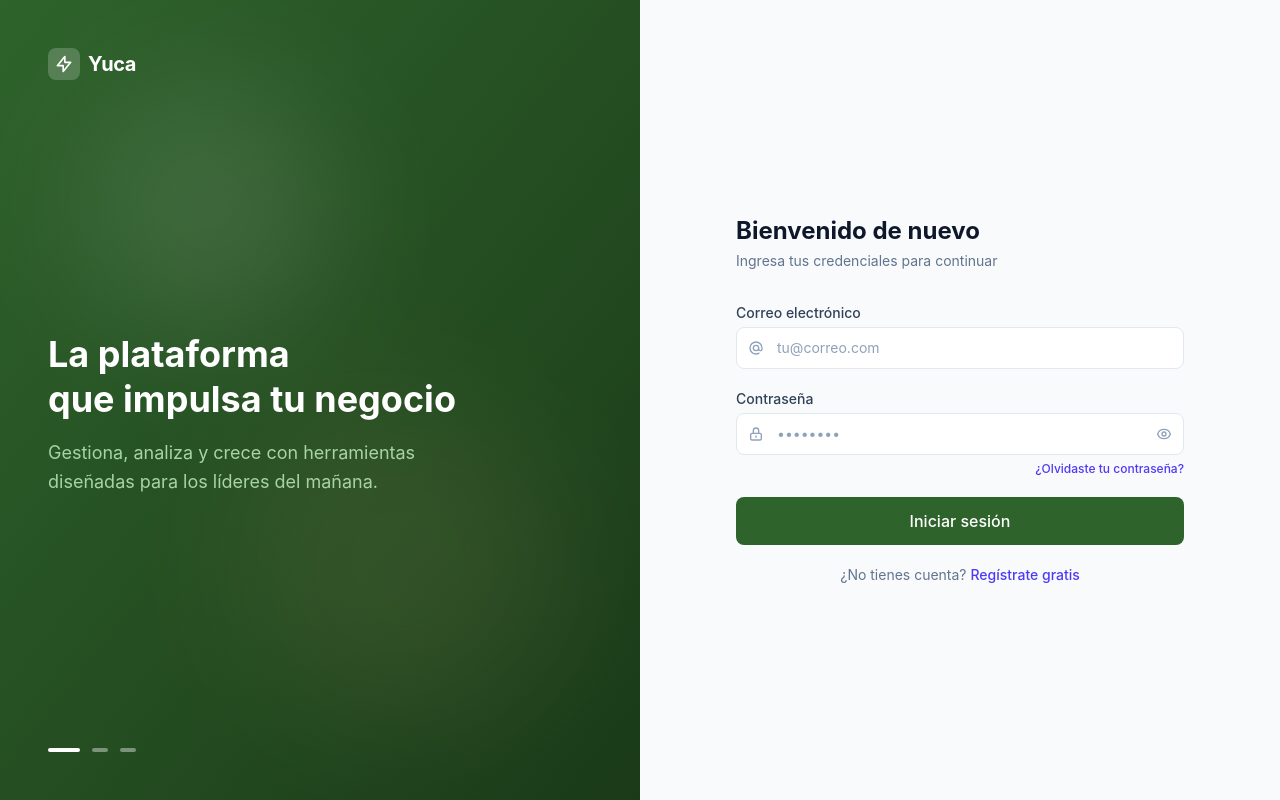
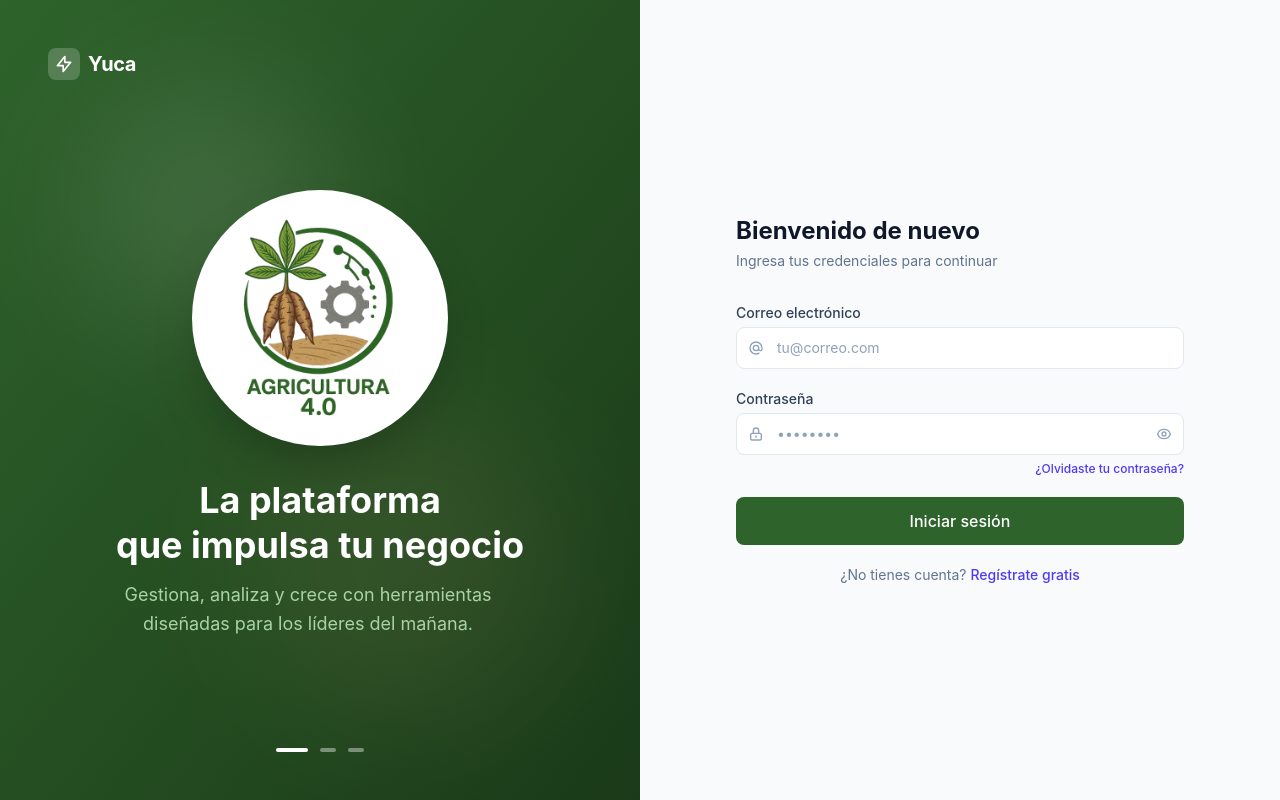
Before and after one commit to proyecto-yuca/yuca-frontend, a React (Vite) app: page /login in a window 1280 px wide. Built offline with nearby package versions, Linux system fonts and the light colour scheme; no server answers.

Commit message:
Add logo and enhance AuthLayout design
- Introduced a new logo image to the project.
- Updated AuthLayout component to include the logo in a circular container for improved visual appeal.
- Adjusted layout structure for better alignment and spacing of text and logo elements.

```diff
--- a/src/components/layout/AuthLayout.tsx
+++ b/src/components/layout/AuthLayout.tsx
@@ -24,7 +24,16 @@ export function AuthLayout({ children, title, subtitle }: AuthLayoutProps) {
             </div>
             <span className="text-xl font-bold text-white tracking-tight">Yuca</span>
           </div>
-          <div className="space-y-4">
+
+          <div className="flex flex-col items-center gap-8">
+            <div className="flex items-center justify-center w-64 h-64 rounded-full bg-white p-5 shadow-2xl">
+              <img
+                src="/logo.png"
+                alt="Agricultura 4.0"
+                className="w-full h-full object-contain"
+              />
+            </div>
+            <div className="space-y-3 text-center">
               <h2 className="text-4xl font-bold text-white leading-tight">
                 La plataforma<br />que impulsa tu negocio
               </h2>
@@ -32,7 +41,9 @@ export function AuthLayout({ children, title, subtitle }: AuthLayoutProps) {
                 Gestiona, analiza y crece con herramientas diseñadas para los líderes del mañana.
               </p>
             </div>
-          <div className="flex gap-3">
+          </div>
+
+          <div className="flex gap-3 justify-center">
             {[0, 1, 2].map((i) => (
               <div
                 key={i}
@@ -46,11 +57,7 @@ export function AuthLayout({ children, title, subtitle }: AuthLayoutProps) {
       <div className="flex flex-1 flex-col items-center justify-center px-6 py-12 lg:px-12">
         <div className="w-full max-w-md">
           <div className="mb-8 flex items-center gap-2 lg:hidden">
-            <div className="flex h-8 w-8 items-center justify-center rounded-lg bg-forest-600">
-              <svg xmlns="http://www.w3.org/2000/svg" className="h-5 w-5 text-white" fill="none" viewBox="0 0 24 24" stroke="currentColor">
-                <path strokeLinecap="round" strokeLinejoin="round" strokeWidth={2} d="M13 10V3L4 14h7v7l9-11h-7z" />
-              </svg>
-            </div>
+            <img src="/logo.png" alt="Yuca" className="h-10 w-10 object-contain" />
             <span className="text-xl font-bold text-slate-900 tracking-tight">Yuca</span>
           </div>
 
```
Also changed, not shown: public/logo.png (added). Lines whose indentation alone changed are shown as unchanged.
